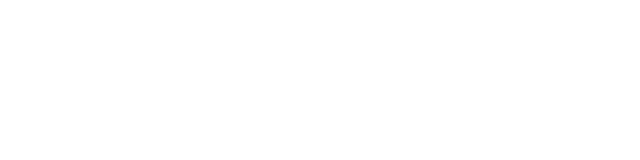
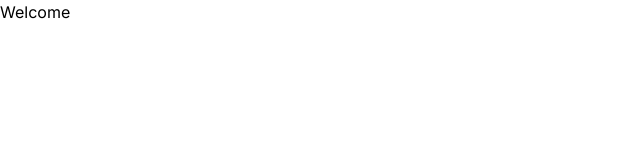
Before and after one commit to the-coder-o/cleaning-app, a Next.js app: page / in a window 1280 px wide. Shown: the top 160 px of the page, without its empty margins (0-640 px from the left). Built offline with nearby package versions, Linux system fonts and the light colour scheme.

Commit message:
test-message

```diff
--- a/app/(home)/page.tsx
+++ b/app/(home)/page.tsx
@@ -1,3 +1,5 @@
 export default function Home() {
-  return <div></div>;
+  return <div>
+    Welcome
+  </div>;
 }
```
